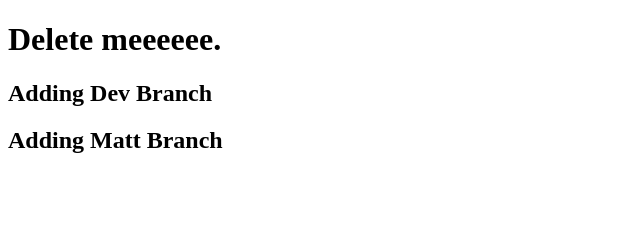
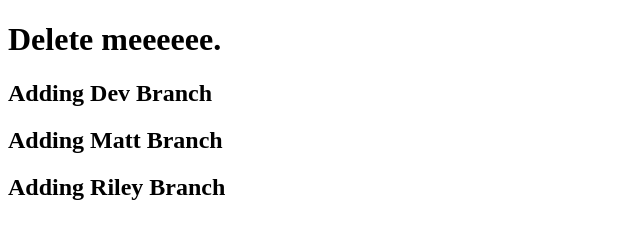
Before and after one commit to M4ttHolmes/CharCreator_Server, a plain HTML site: page index.html in a window 1280 px wide. Shown: the whole page, without its empty margins (0-640 px from the left). Drawn offline with Linux system fonts and the light colour scheme.

Commit message:
rileys branch added

```diff
--- a/index.html
+++ b/index.html
@@ -10,5 +10,6 @@
     <h1>Delete meeeeee.</h1>
     <h2>Adding Dev Branch</h2>
     <h2>Adding Matt Branch</h2>
+    <h2>Adding Riley Branch</h2>
 </body>
 </html>
```
